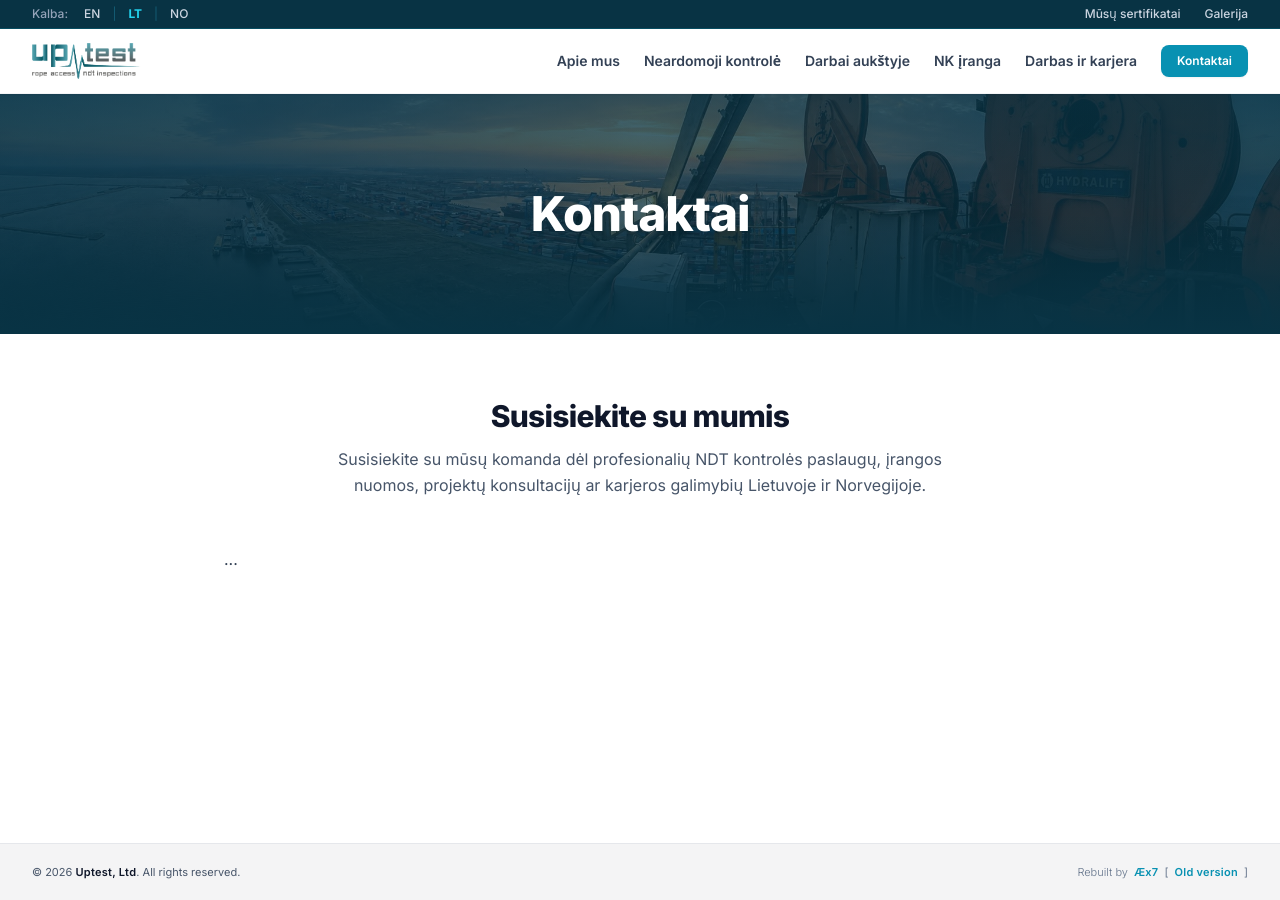
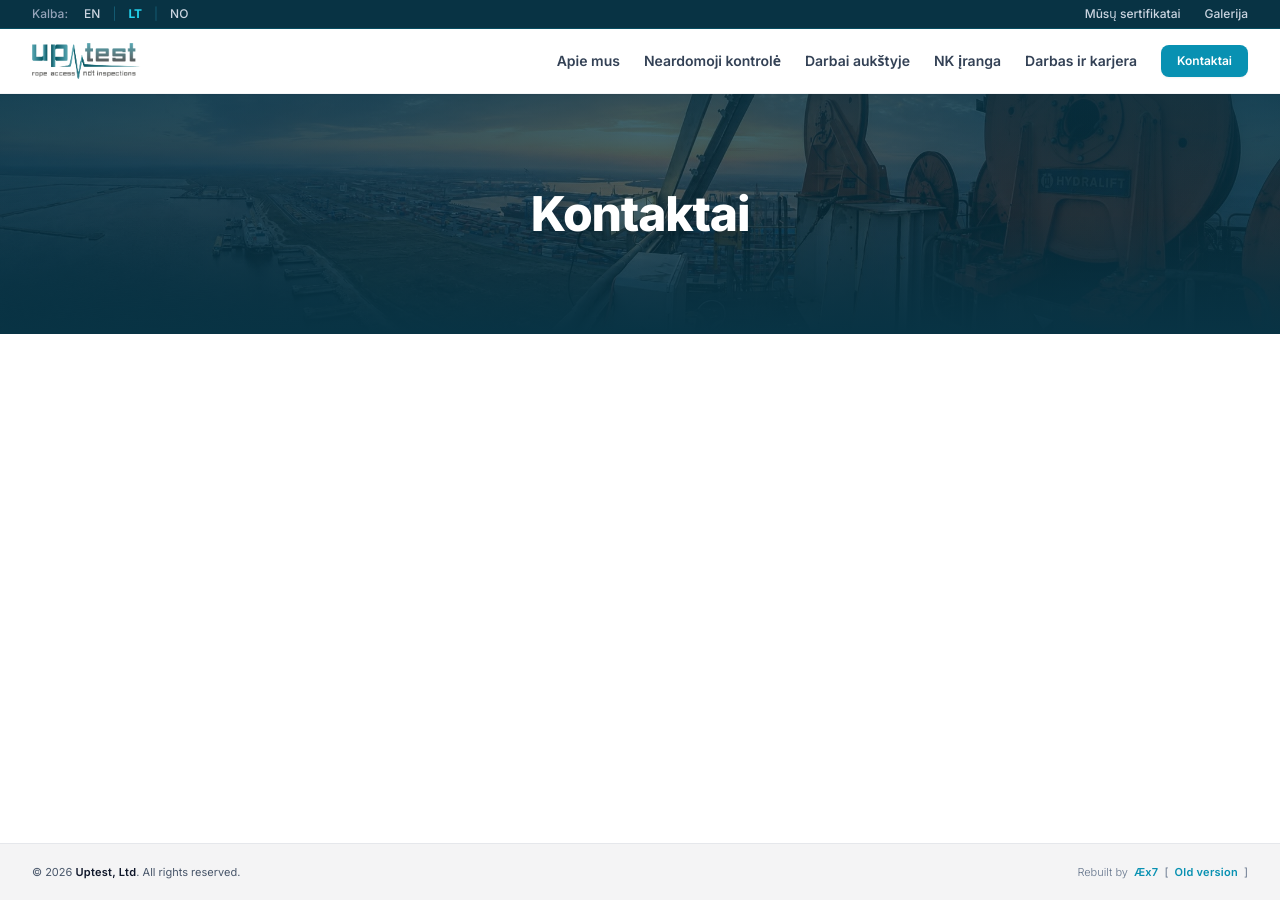
Before and after one commit to mruslys/uptest.no, a Jekyll site: the page built from lt/kontaktai/index.html, in a window 1280 px wide. Built offline with Jekyll 4.4.1, drawn with Linux system fonts in a browser that asks for light colours; nearby versions of some CDN libraries.

Commit message:
Update index.html

```diff
--- a/lt/kontaktai/index.html
+++ b/lt/kontaktai/index.html
@@ -4,18 +4,3 @@ lang: lt
 current_page: contacts
 title: "Kontaktai"
 ---
- <!-- Įvadas / Pagrindinis kvietimas -->
-<div class="text-center max-w-2xl mx-auto space-y-3">
-    <h2 class="text-2xl sm:text-3xl font-extrabold text-slate-900 tracking-tight">Susisiekite su mumis</h2>
-    <p class="text-base text-slate-600 leading-relaxed">
-        Susisiekite su mūsų komanda dėl profesionalių NDT kontrolės paslaugų, įrangos nuomos, projektų konsultacijų ar karjeros galimybių Lietuvoje ir Norvegijoje.
-    </p>
-</div>
-
-<!-- Greiti kontaktiniai kortelių blokai -->
-
-{% assign c = site.data.data.common[page.lang] %}
-
-<div class="grid grid-cols-1 lg:grid-cols-3 gap-6">
-    <!-- Tel -->
-    ...
```
